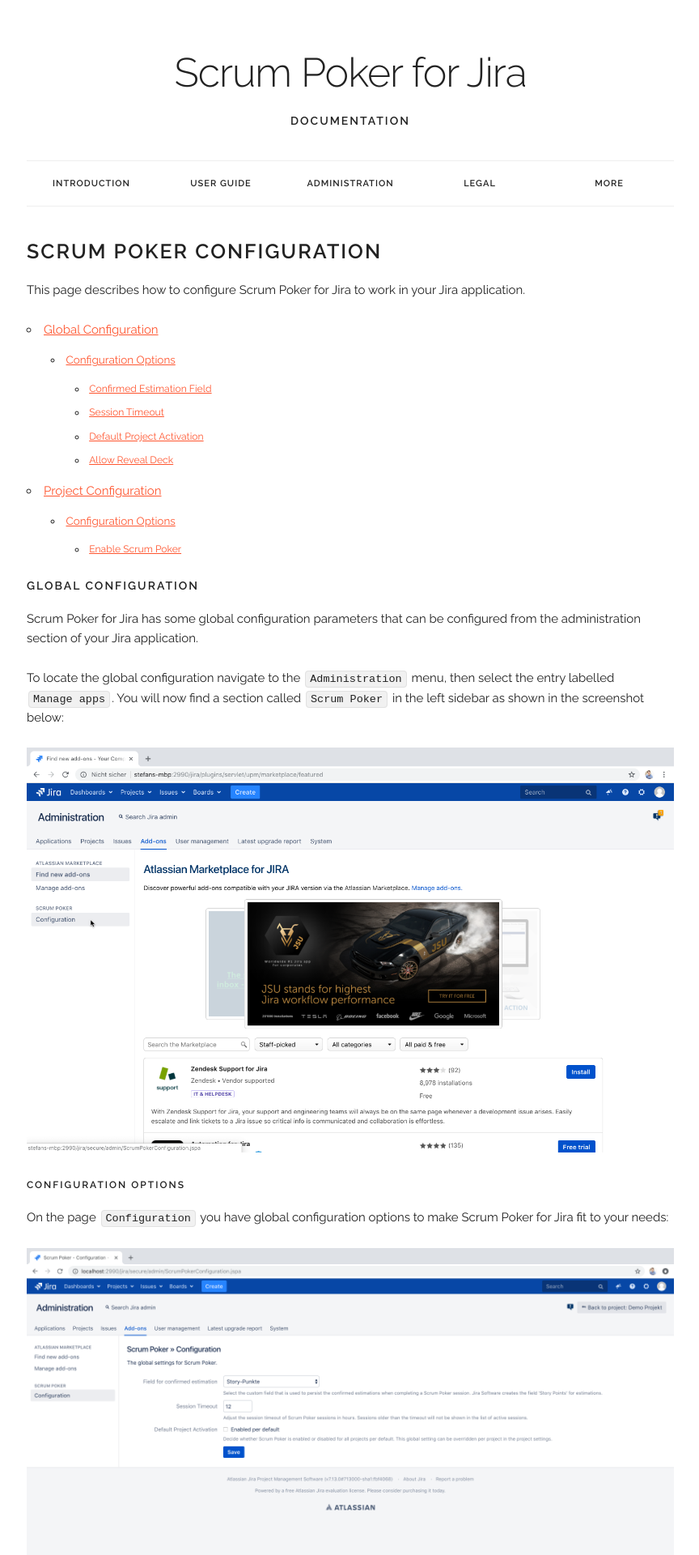
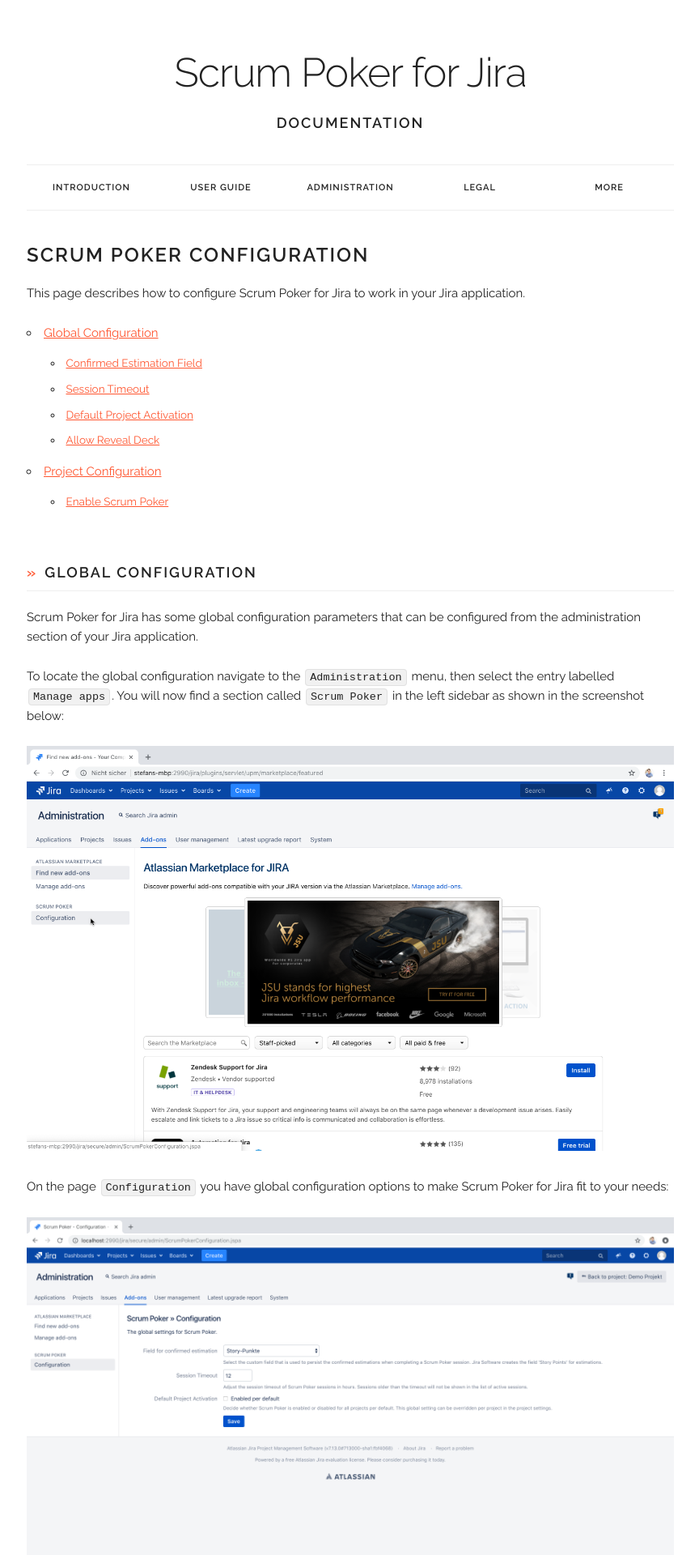
Before and after one commit to codescape/jira-scrum-poker, a Jekyll site: the page built from docs/scrum-poker-configuration.md, in a window 1280 px wide. Shown: the top 1920 px of the page at 81% size, without its empty margins (207-1071 px from the left). Built offline with Jekyll 4.4.1, drawn with Linux system fonts in a browser that asks for light colours; nearby versions of some CDN libraries; some of the changed text lies outside the part shown.

```diff
--- a/docs/_layouts/default.html
+++ b/docs/_layouts/default.html
@@ -58,7 +58,7 @@
                                 <a class="popover-link" href="/scrum-poker-installation">Scrum Poker installation</a>
                             </li>
                             <li class="popover-item">
-                                <a class="popover-link" href="/scrum-poker-configuration">Scrum Poker Configuration</a>
+                                <a class="popover-link" href="/scrum-poker-configuration">Scrum Poker configuration</a>
                             </li>
                         </ul>
                     </div>
--- a/docs/css/custom.css
+++ b/docs/css/custom.css
@@ -16,10 +16,28 @@ h2, h3, h4, h5, h6 {
     font-weight: 600; }
 
 h2 {
-    font-size: 2.5rem; }
+    font-size: 2.4rem; }
+
+h3 {
+    font-size: 1.8rem; }
 
 h4 {
+    font-size: 1.4rem; }
+
+h5 {
     font-size: 1.2rem; }
+
+h6 {
+    font-size: 1.0rem; }
+
+.docs-section h3, .docs-section h4, .docs-section h5, .docs-section h6 {
+    padding: 4rem 0 1rem 0;
+    border-bottom: 1px solid #eee; }
+
+.docs-section h3:before, .docs-section h4:before, .docs-section h5:before, .docs-section h6:before {
+    color: #ff5630;
+    margin-right: 0.5em;
+    content: '»'; }
 
 .docs-section {
     border-top: 1px solid #eee;
@@ -49,7 +67,18 @@ img {
     padding: 5px 15px;
     display: inline-block; }
 
-.call-to-action a:hover {
+.back-to-top {
+    background-color: #ff5630;
+    color: #fff;
+    font-weight: bold;
+    text-decoration: none;
+    border-radius: 5px;
+    padding: 5px 15px;
+    position: fixed;
+    bottom:20px;
+    right:20px; }
+
+.call-to-action a:hover, .back-to-top:hover {
     color: #fff;
     background-color: #0FA0CE; }
 
--- a/docs/js/site.js
+++ b/docs/js/site.js
@@ -6,42 +6,62 @@ $(document).ready(function() {
       $window = $(window),
       $popoverLink = $('[data-popover]'),
       navOffsetTop = $nav.offset().top,
-      $document = $(document)
+      $document = $(document);
 
   function init() {
-    $window.on('scroll', onScroll)
-    $window.on('resize', resize)
-    $popoverLink.on('click', openPopover)
-    $document.on('click', closePopover)
-    $('a[href^="#"]').on('click', smoothScroll)
-    buildSnippets();
+    $window.on('scroll', onScroll);
+    $window.on('resize', resize);
+    $popoverLink.on('click', openPopover);
+    $document.on('click', closePopover);
+    $('a[href*="#"]').on('click', smoothScroll);
+    createBackToTopButton();
+  }
+
+  function createBackToTopButton() {
+  	var back_to_top_button = ['<a href="#top" title="Scroll to top" class="back-to-top">&and;</a>'].join("");
+  	$("body").append(back_to_top_button);
+  	$(".back-to-top").hide();
+
+  	$(function () {
+  		$(window).scroll(function () {
+  			if ($(this).scrollTop() > 100) {
+  				$('.back-to-top').fadeIn();
+  			} else {
+  				$('.back-to-top').fadeOut();
+  			}
+  		});
+
+  		$('.back-to-top').click(function () {
+  			$('body,html').animate({
+  				scrollTop: 0
+  			}, 800);
+  			return false;
+  		});
+  	});
   }
 
   function smoothScroll(e) {
     e.preventDefault();
     $(document).off("scroll");
-    var target = this.hash,
-        menu = target;
-    $target = $(target);
-    $('html, body').stop().animate({
-        'scrollTop': $target.offset().top-40
-    }, 0, 'swing', function () {
-        window.location.hash = target;
-        $(document).on("scroll", onScroll);
-    });
+    var target = this.hash;
+    $('html, body').animate({
+      scrollTop: $(target).offset().top - 50
+    },'slow');
+    window.location.hash = target;
+    onScroll();
   }
 
   function openPopover(e) {
-    e.preventDefault()
+    e.preventDefault();
     closePopover();
     var popover = $($(this).data('popover'));
-    popover.toggleClass('open')
+    popover.toggleClass('open');
     e.stopImmediatePropagation();
   }
 
   function closePopover(e) {
     if($('.popover.open').length > 0) {
-      $('.popover').removeClass('open')
+      $('.popover').removeClass('open');
     }
   }
 
@@ -52,17 +72,17 @@ $(document).ready(function() {
 });
 
   function resize() {
-    $body.removeClass('has-docked-nav')
-    navOffsetTop = $nav.offset().top
-    onScroll()
+    $body.removeClass('has-docked-nav');
+    navOffsetTop = $nav.offset().top;
+    onScroll();
   }
 
   function onScroll() {
     if(navOffsetTop < $window.scrollTop() && !$body.hasClass('has-docked-nav')) {
-      $body.addClass('has-docked-nav')
+      $body.addClass('has-docked-nav');
     }
     if(navOffsetTop > $window.scrollTop() && $body.hasClass('has-docked-nav')) {
-      $body.removeClass('has-docked-nav')
+      $body.removeClass('has-docked-nav');
     }
   }
 
--- a/docs/scrum-poker-configuration.md
+++ b/docs/scrum-poker-configuration.md
@@ -17,13 +17,11 @@ You will now find a section called `Scrum Poker` in the left sidebar as shown in
 
 ![Locate the global configuration for Scrum Poker](/images/scrum-poker-configuration-locate-page.png)
 
-#### Configuration Options
-
 On the page `Configuration` you have global configuration options to make Scrum Poker for Jira fit to your needs:
 
 ![Global configuration for Scrum Poker](/images/scrum-poker-configuration-page.png)
 
-##### Confirmed Estimation Field
+#### Confirmed Estimation Field
 
 Select the custom field that is used to persist the confirmed estimations when completing a Scrum Poker session.
 
@@ -33,17 +31,17 @@ In a German Jira instance this field is called `Story Punkte` for example.
 
 It is preferred to choose this field because estimations that are saved into this field are displayed in the estimation badge on the backlog of agile boards.
 
-##### Session Timeout
+#### Session Timeout
 
 Adjust the session timeout of Scrum Poker sessions in hours.
 Sessions older than this timeout will not be shown on the `Active Sessions` page to keep this page clean and intuitive.
 
-##### Default Project Activation
+#### Default Project Activation
 
 Decide whether Scrum Poker is enabled or disabled for all projects per default.
 This global setting can be overridden per project in the project settings.
 
-##### Allow Reveal Deck
+#### Allow Reveal Deck
 
 Decide who is allowed to reveal the votes and make them visible during a Scrum Poker session. You can choose from the following options:
 
@@ -58,12 +56,10 @@ Scrum Poker for Jira also provides project specific configuration.
 The locate the project specific configuration navigate to the project and find the `Project settings` link in the bottom of the left menu.
 Inside the `Project settings` you can find a menu option called `Scrum Poker` that leads to the configuration.
 
-#### Configuration Options
-
 On the page `Project Configuration` you can find the configuration options the make Scrum Poker for Jira fit to the needs of your Jira project:
 
 ![Project configuration for Scrum Poker](/images/scrum-poker-configuration-project-page.png)
 
-##### Enable Scrum Poker
+#### Enable Scrum Poker
 
 If Scrum Poker is not enabled for all projects per default in the global settings this setting allows you to enable Scrum Poker individually for the current project.
```
Also changed, not shown: changelog.md.
